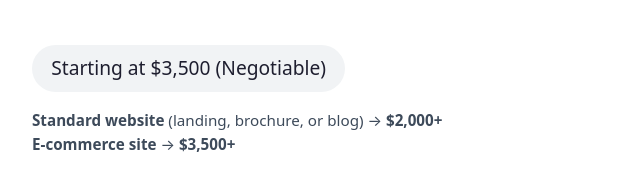
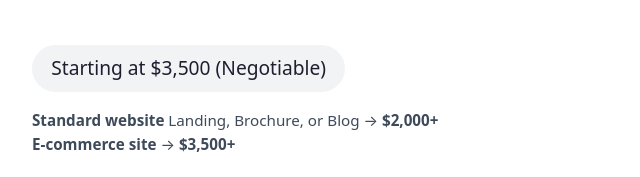
Before and after one commit to ashen-boop/Revenue-Hub-3, a plain HTML site: page index.html in a window 1280 px wide. Shown: the part 844-1021 px from the top of the page, 249-889 px from the left. Drawn offline with Linux system fonts and the light colour scheme.

Commit message:
Update index.html

```diff
--- a/index.html
+++ b/index.html
@@ -979,10 +979,11 @@
 
   </p>
 
+
     <div class="price-tag">Starting at $3,500 (Negotiable)</div>
 
   <p style="font-size: 0.95rem; color: #3d4a5a; margin-top: -0.5rem; margin-bottom: 1.5rem; text-align: left;">
-    <strong>Standard website</strong> (landing, brochure, or blog) → <strong>$2,000+</strong><br>
+    <strong>Standard website</strong> Landing, Brochure, or Blog → <strong>$2,000+</strong><br>
     <strong>E-commerce site</strong> → <strong>$3,500+</strong>
   </p>
 
```
